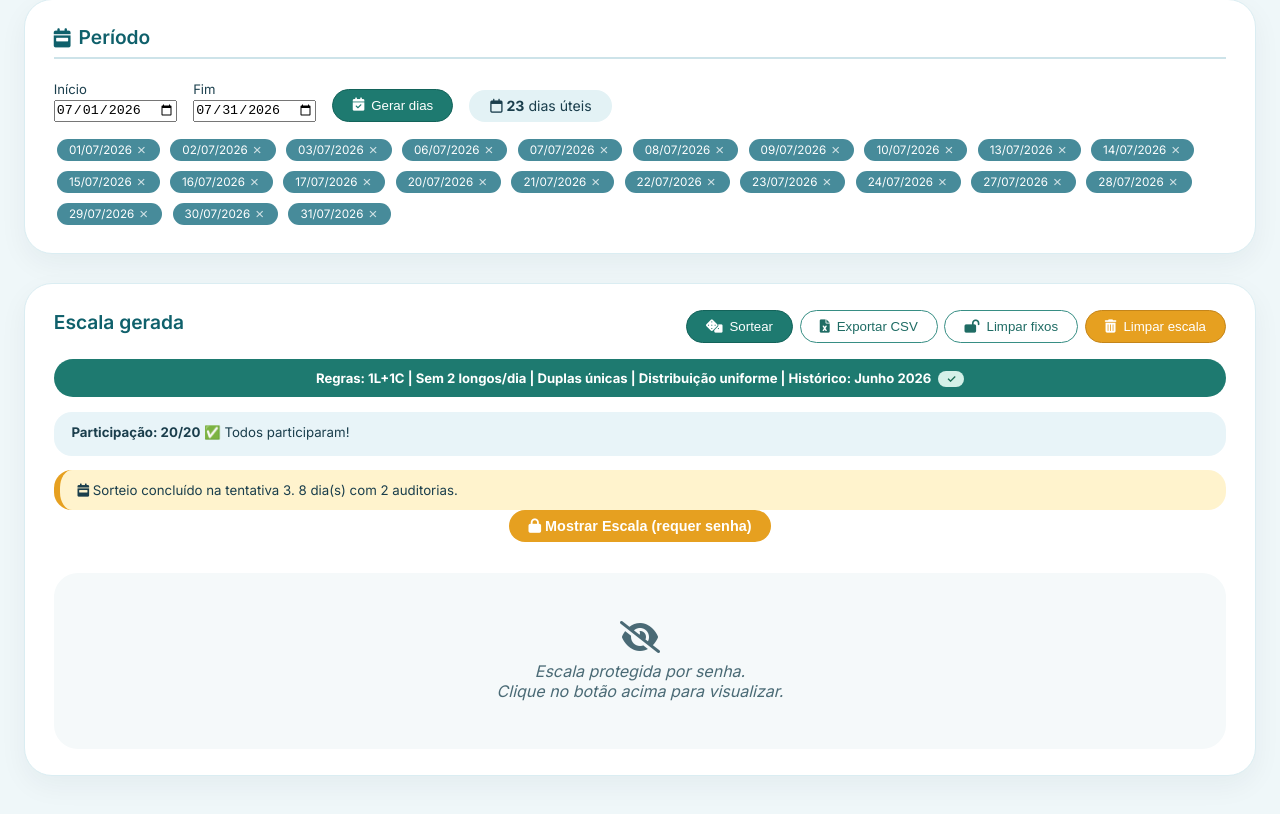
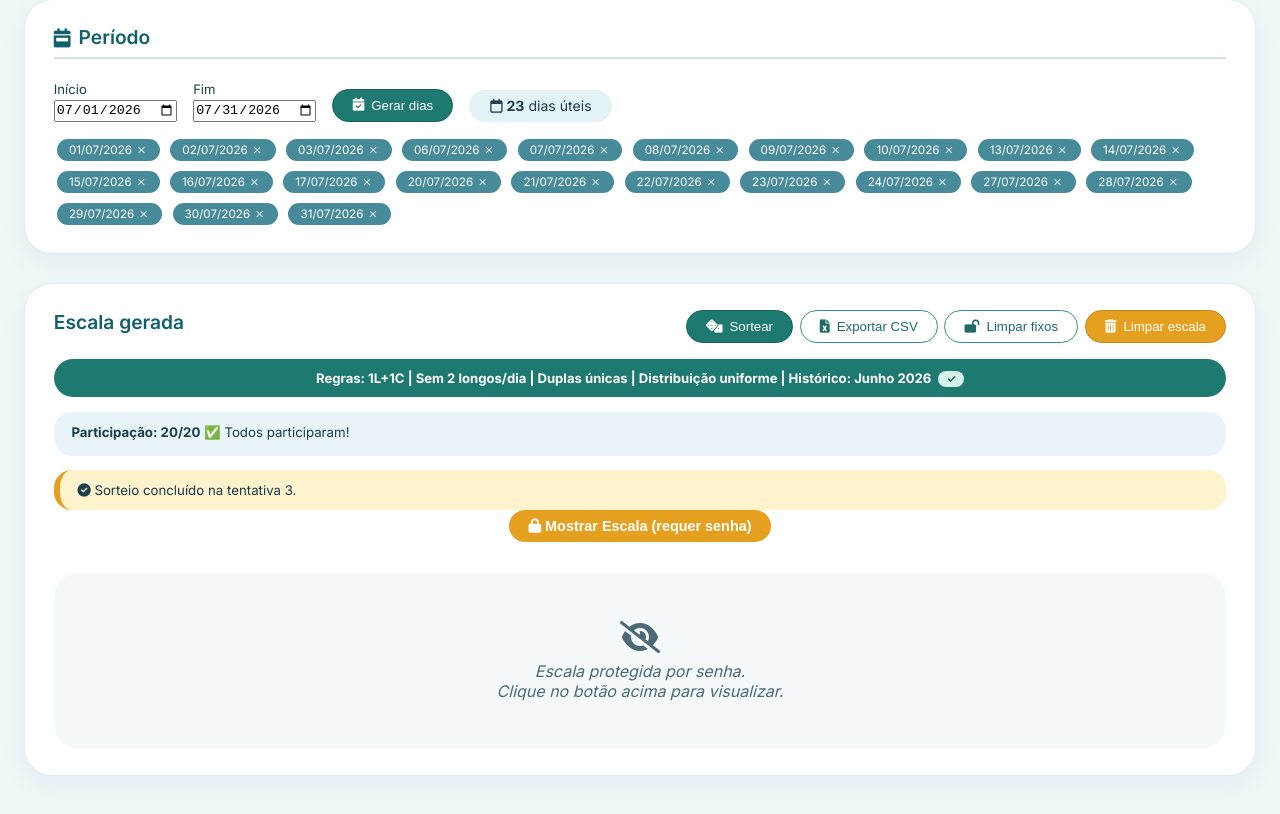
Before and after one commit to thaisc-eng/sorteador5s, a plain HTML site: page index.html in a window 1280 px wide. Shown: the part 1185-1999 px from the top of the page. Drawn offline with Linux system fonts and the light colour scheme.

Commit message:
index.html

```diff
--- a/index.html
+++ b/index.html
@@ -685,15 +685,31 @@
   for(var idxSlot=0; idxSlot<slots.length; idxSlot++){
     var slot = slots[idxSlot];
     var alocado = false;
-    for(var i=0; i<diasOrdenados.length; i++){
+
+    // Passo 1: procurar SOMENTE dias com 0 auditorias — prioridade máxima de espalhamento
+    for(var i=0; i<diasOrdenados.length && !alocado; i++){
       var dia = diasOrdenados[i];
-      if(diaValido(dia, slot)){
+      if((duplasNoDia.get(dia)||0) === 0 &&
+          isDisponivelNoDia(slot.e, dia) &&
+          isDisponivelNoDia(slot.i, dia)){
         alocacoes.push({dia:dia, slot:slot, segunda:false});
-        duplasNoDia.set(dia, (duplasNoDia.get(dia)||0)+1);
+        duplasNoDia.set(dia, 1);
         alocado = true;
-        break;
       }
     }
+
+    // Passo 2 (último recurso): aceitar dia com 1 auditoria se não houver dia vazio disponível para esta dupla
+    if(!alocado){
+      for(var i=0; i<diasOrdenados.length && !alocado; i++){
+        var dia = diasOrdenados[i];
+        if(diaValido(dia, slot)){
+          alocacoes.push({dia:dia, slot:slot, segunda:false});
+          duplasNoDia.set(dia, (duplasNoDia.get(dia)||0)+1);
+          alocado = true;
+        }
+      }
+    }
+
     if(!alocado){
       alertaEl.style.display='block';
       alertaEl.innerHTML='<i class="fas fa-exclamation-triangle"></i> Não foi possível alocar uma auditoria devido a indisponibilidade de dias.';
```
